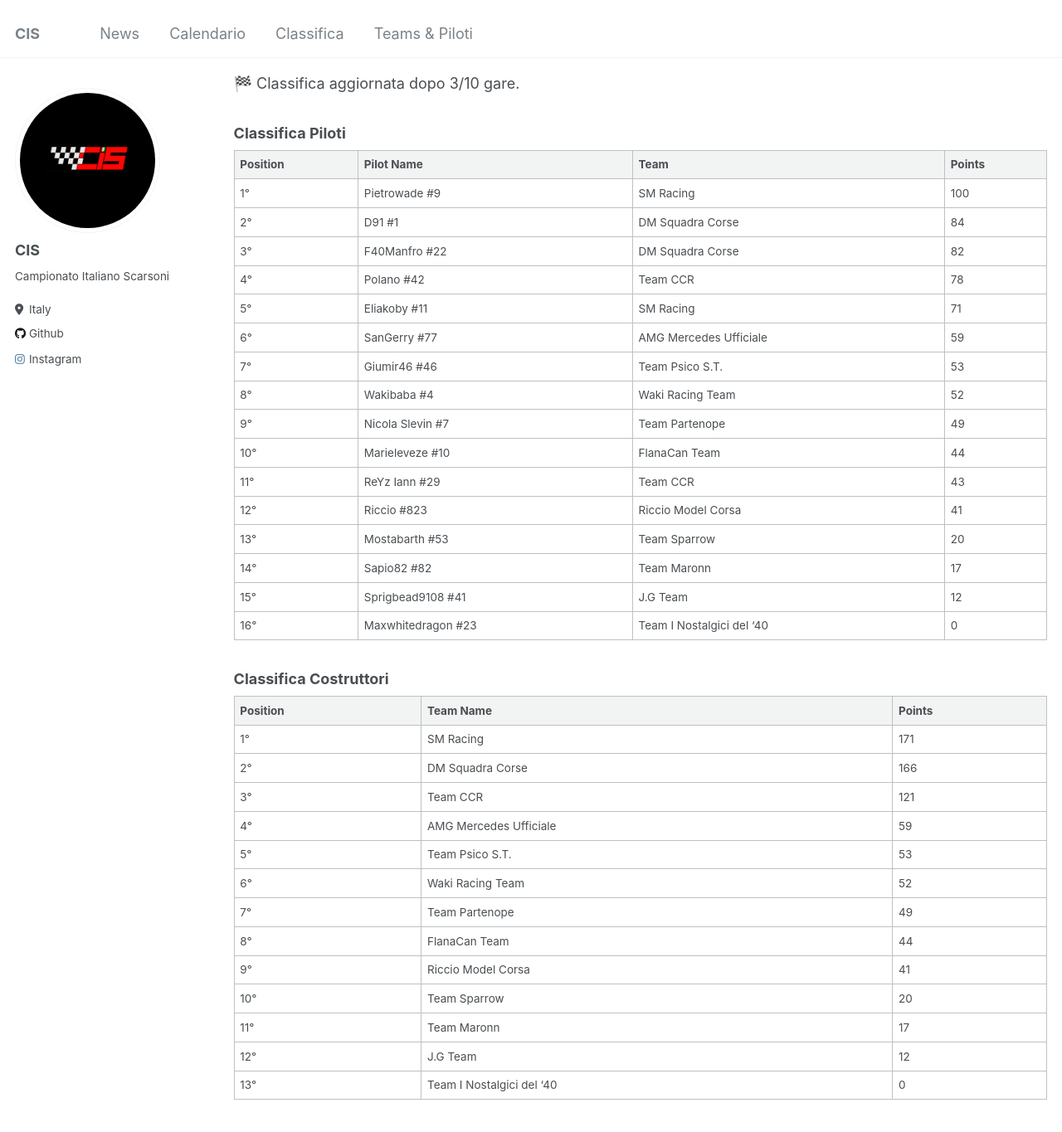
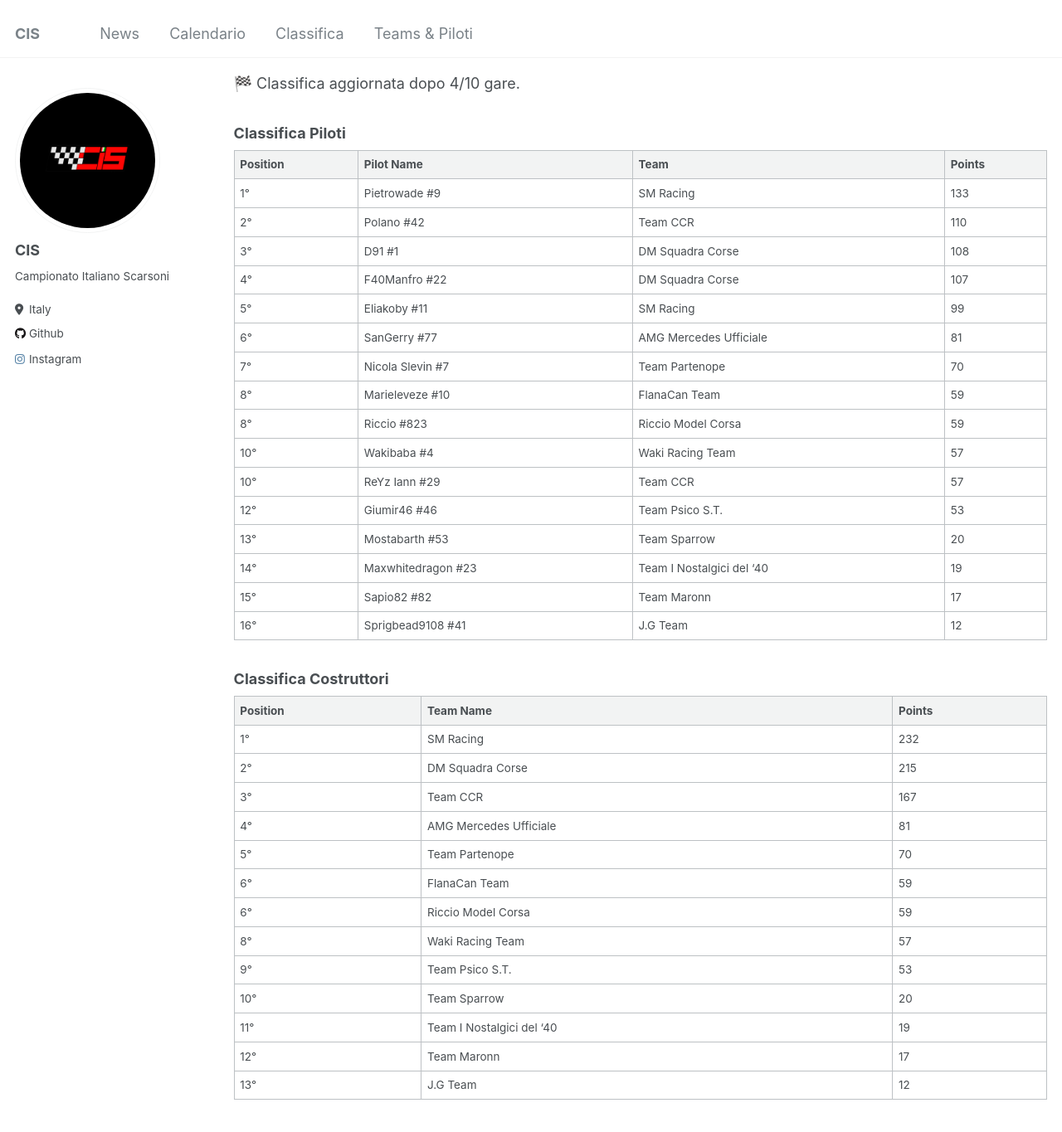
Before and after one commit to campionatoscarsoni/campionatoscarsoni.github.io, a Jekyll site: the page built from _pages/results.md, in a window 1280 px wide and 1400 px high, scrolled down 314 px. Shown: the top 1365 px of the window at 83% size. Built offline with Jekyll 4.4.1, drawn with Linux system fonts in a browser that asks for light colours.

```diff
--- a/_pages/results.md
+++ b/_pages/results.md
@@ -17,28 +17,28 @@ author_profile: true
 
 ## Quarto Campionato CIS (2024)
 
-🏁 Classifica aggiornata dopo 3/10 gare.
+🏁 Classifica aggiornata dopo 4/10 gare.
 
 ### Classifica Piloti
 
 | **Position** | **Pilot Name**      | **Team**        | **Points**  |
 |--------------|---------------------|-----------------|-------------|
-| 1°  | Pietrowade #9       | SM Racing                 | 100 |
-| 2°  | D91 #1              | DM Squadra Corse          | 84 |
-| 3°  | F40Manfro #22       | DM Squadra Corse          | 82 |
-| 4°  | Polano #42          | Team CCR                  | 78 |
-| 5°  | Eliakoby #11        | SM Racing                 | 71 |
-| 6°  | SanGerry #77        | AMG Mercedes Ufficiale    | 59 |
-| 7°  | Giumir46 #46        | Team Psico S.T.           | 53 |
-| 8°  | Wakibaba #4         | Waki Racing Team          | 52 |
-| 9°  | Nicola Slevin #7    | Team Partenope            | 49 |
-| 10° | Marieleveze #10     | FlanaCan Team             | 44 |
-| 11° | ReYz Iann #29       | Team CCR                  | 43 |
-| 12° | Riccio #823         | Riccio Model Corsa        | 41 |
+| 1°  | Pietrowade #9       | SM Racing                 | 133 |
+| 2°  | Polano #42          | Team CCR                  | 110 |
+| 3°  | D91 #1              | DM Squadra Corse          | 108 |
+| 4°  | F40Manfro #22       | DM Squadra Corse          | 107 |
+| 5°  | Eliakoby #11        | SM Racing                 | 99 |
+| 6°  | SanGerry #77        | AMG Mercedes Ufficiale    | 81 |
+| 7°  | Nicola Slevin #7    | Team Partenope            | 70 |
+| 8°  | Marieleveze #10     | FlanaCan Team             | 59 |
+| 8°  | Riccio #823         | Riccio Model Corsa        | 59 |
+| 10° | Wakibaba #4         | Waki Racing Team          | 57 |
+| 10° | ReYz Iann #29       | Team CCR                  | 57 |
+| 12° | Giumir46 #46        | Team Psico S.T.           | 53 |
 | 13° | Mostabarth #53      | Team Sparrow              | 20 |
-| 14° | Sapio82 #82         | Team Maronn               | 17 |
-| 15° | Sprigbead9108 #41   | J.G Team                  | 12 |
-| 16° | Maxwhitedragon #23  | Team I Nostalgici del '40 | 0  |
+| 14° | Maxwhitedragon #23  | Team I Nostalgici del '40 | 19 |
+| 15° | Sapio82 #82         | Team Maronn               | 17 |
+| 16° | Sprigbead9108 #41   | J.G Team                  | 12 |
 
 
 
@@ -46,16 +46,16 @@ author_profile: true
 
 | **Position** | **Team Name**            | **Points** |
 |--------------|--------------------------|------------|
-| 1°  | SM Racing                 | 171 |
-| 2°  | DM Squadra Corse          | 166 |
-| 3°  | Team CCR                  | 121 |
-| 4°  | AMG Mercedes Ufficiale    | 59 |
-| 5°  | Team Psico S.T.           | 53 |
-| 6°  | Waki Racing Team          | 52 |
-| 7°  | Team Partenope            | 49 |
-| 8°  | FlanaCan Team             | 44 |
-| 9°  | Riccio Model Corsa        | 41 |
+| 1°  | SM Racing                 | 232 |
+| 2°  | DM Squadra Corse          | 215 |
+| 3°  | Team CCR                  | 167 |
+| 4°  | AMG Mercedes Ufficiale    | 81 |
+| 5°  | Team Partenope            | 70 |
+| 6°  | FlanaCan Team             | 59 |
+| 6°  | Riccio Model Corsa        | 59 |
+| 8°  | Waki Racing Team          | 57 |
+| 9°  | Team Psico S.T.           | 53 |
 | 10° | Team Sparrow              | 20 |
-| 11° | Team Maronn               | 17 |
-| 12° | J.G Team                  | 12 |
-| 13° | Team I Nostalgici del '40 | 0  |
+| 11° | Team I Nostalgici del '40 | 19 |
+| 12° | Team Maronn               | 17 |
+| 13° | J.G Team                  | 12 |
```
Also changed, not shown: _calendar/catalunya.md (+3 -4 lines), _news/24_10_13_catalunya_commento.md (added, +66 -0 lines), _news/24_10_15_quarta_tappa.md (added, +38 -0 lines), _pages/about.md (+4 -1 lines), _news/news_images/barcellona_start_news.png (added), _news/news_images/hockenheim_track.jpg (added), _news/news_images/hockenheim_view.png (added), _news/news_images/mario_new_1.png (added), _news/news_images/mario_new_2.png (added), _news/news_images/riccio_new_1.png (added), _news/news_images/riccio_new_2.png (added), 2 other files.
